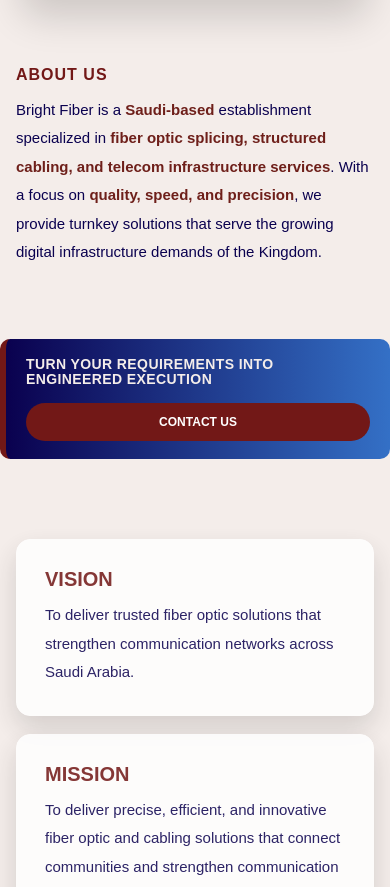
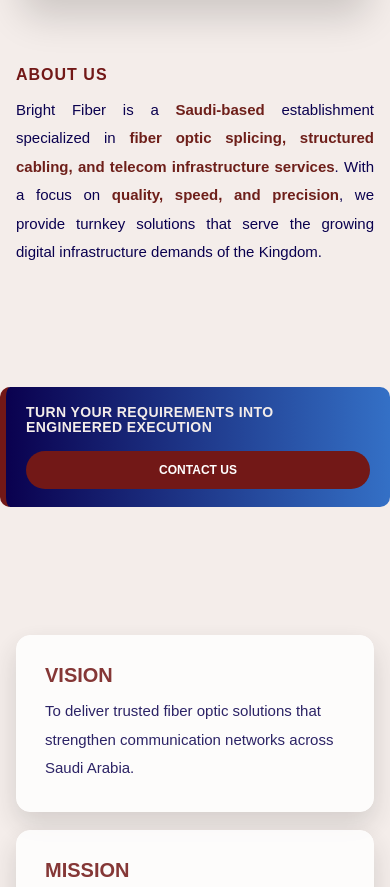
Before and after one commit to ZahraAlmusajin/bright-fiber, a Next.js app: page / in a window 390 px wide. Shown: the part 1246-2133 px from the top of the page. Built offline with nearby package versions, Linux system fonts and the light colour scheme.

Commit message:
update ui

```diff
--- a/styles/home.css
+++ b/styles/home.css
@@ -140,6 +140,7 @@
   font-size: 36px;
   margin-bottom: 18px;
   line-height: 1.25;
+  text-align: justify;
 }
 
 .about-content p { /*used*/
@@ -147,6 +148,7 @@
   line-height: 1.9;
   margin-bottom: 12px;
   font-size: 15px;
+  text-align: justify;
 }
 
 .cta { /*used*/
@@ -155,7 +157,7 @@
 
 .cta-container { /*used*/
   max-width: 1100px;
-  margin: 0 auto;
+  margin: 48px auto;
   padding: 0 16px;
   background: linear-gradient(90deg, #0A014F, #3470C6 );
   border-radius: 10px;
@@ -485,8 +487,20 @@
   }
 }
 
+@media (max-width: 768px) {
+  .service-card-v2 {
+    flex: 0 0 calc((100% - 16px) / 2);
+  }
+}
+
 @media (max-width: 600px) {
   .service-card-v2 {
     flex: 0 0 100%;
   }
 }
+
+@media (max-width: 48px) {
+  .service-card-v2 {
+    flex: 0 0 85%;
+  }
+}
```
